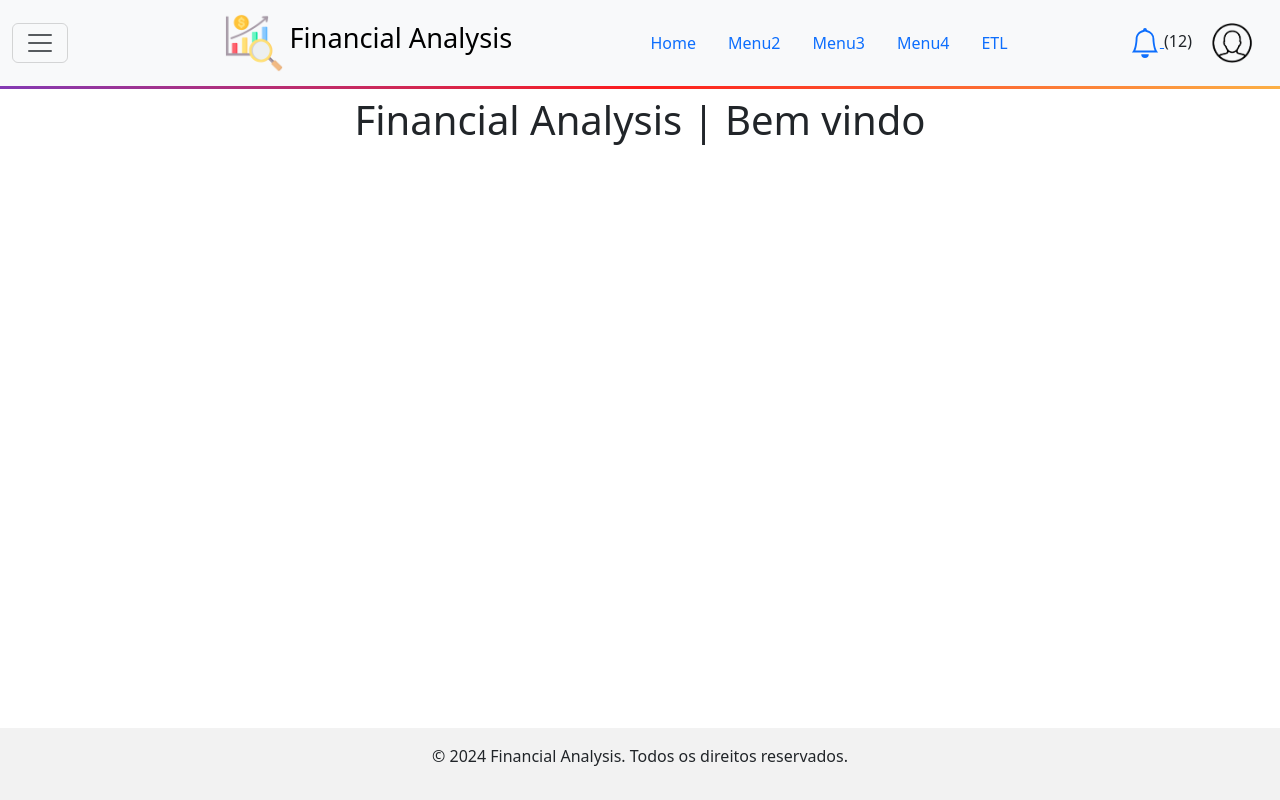
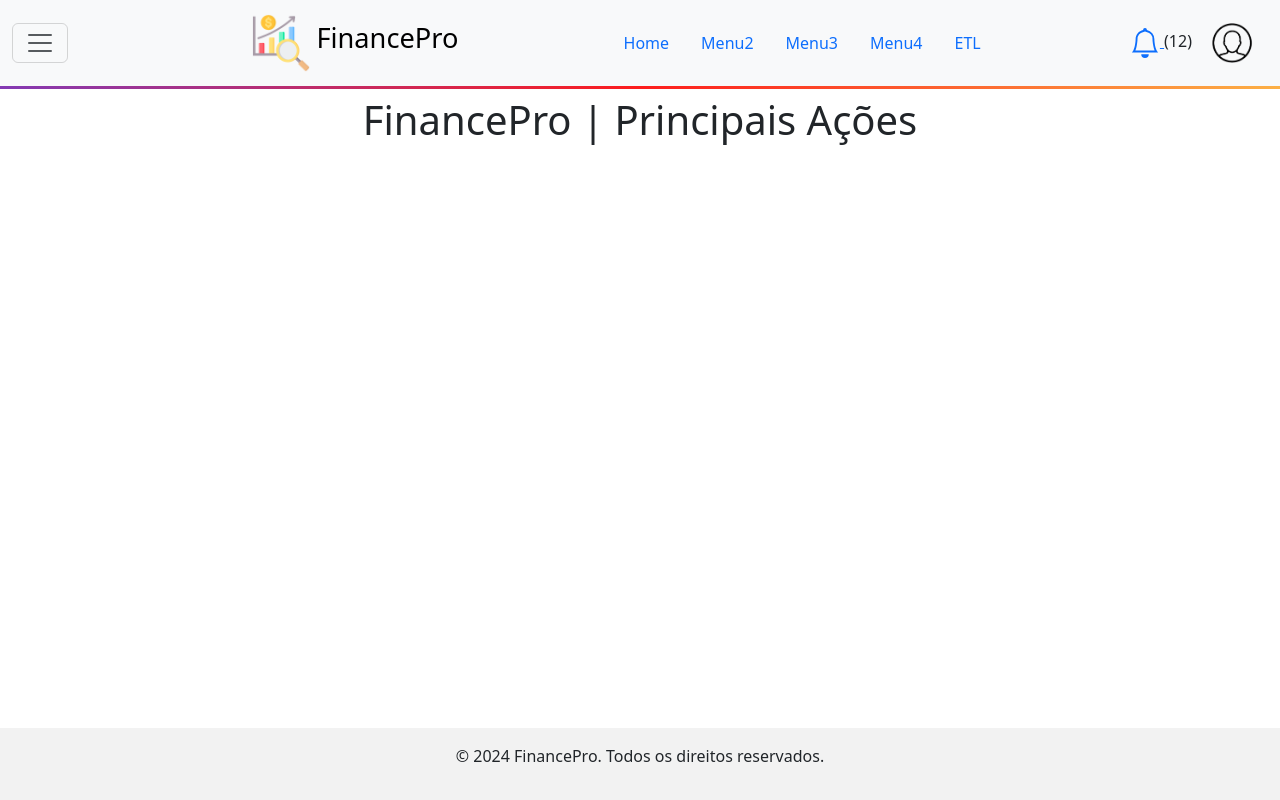
Before and after one commit to elizeujrdev/TesteDjango, a Django app: page / in a window 1280 px wide. Run offline with Django 5.2, Linux system fonts and the light colour scheme; data that the repository does not hold is empty; some libraries are stand-ins or nearby versions.

Commit message:
1.2.0 alteracoes de usailidade

```diff
--- a/fin_analysis/templates/base.html
+++ b/fin_analysis/templates/base.html
@@ -58,6 +58,7 @@
                             <span style="font-size: 2.8rem;">{{app_name}}</span>
                         </div>
                             <br>
+                            <h3>Bem Vindo!</h3>
                             <p>
                                 Apresentamos nosso Sistema de Análise de Mercado, uma ferramenta avançada projetada para oferecer insights estratégicos e precisos aos investidores e analistas.
                                 Com tecnologia de ponta em análise de dados e visualização, nossa solução simplifica a interpretação de informações complexas, permitindo decisões informadas e ágeis.
--- a/fin_analysis/templates/index.html
+++ b/fin_analysis/templates/index.html
@@ -8,7 +8,7 @@
     <div class="row row-cols-4">
         {% for action in actions %}
             <div class="col">
-                <div class="card" style="width: 18rem; margin-bottom: 15px;">
+                <div class="card" style="width: 18rem; margin-bottom: 20px;">
                     <a href="{% url 'action_detail' action.id %}" style="text-decoration: none; color: black;">
                     <img src="{% static 'global/img/capa.jpg' %}" class="card-img-top" alt="logomarca-empresa">
                     <h5>{{action}}</h5>
--- a/fin_analysis/utilities.py
+++ b/fin_analysis/utilities.py
@@ -1,4 +1,4 @@
-app_name='Financial Analysis'
+app_name='FinancePro'
 
 
 
--- a/fin_analysis/views.py
+++ b/fin_analysis/views.py
@@ -10,7 +10,7 @@ context_base={'app_name':app_name}
 
 def home(requests):
     actions=Actions.objects.all().order_by('name')
-    context={'page_title':app_name, 'title': f'{app_name} | Bem vindo','actions':actions}
+    context={'page_title':app_name, 'title': f'{app_name} | Principais Ações','actions':actions}
     context.update(context_base)
     return render(request=requests,
                   template_name='index.html',
```
